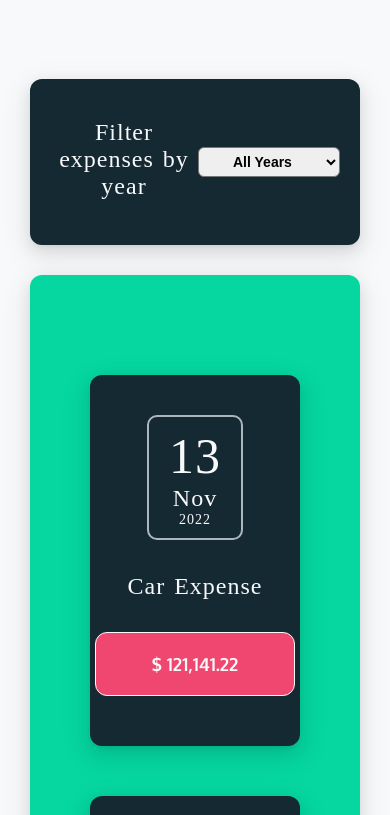
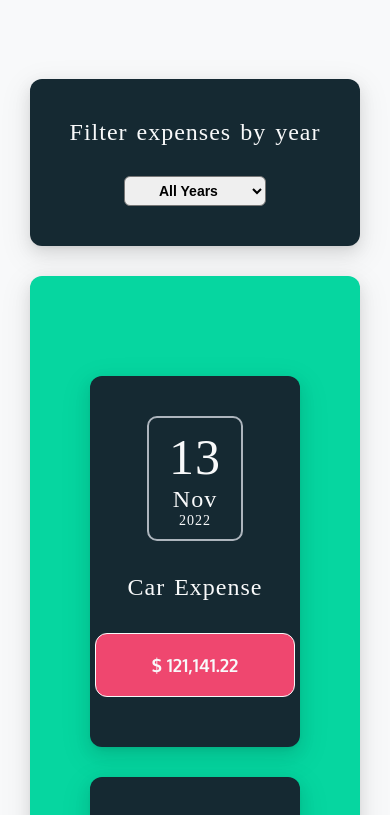
Before and after one commit to AyeshaMunawar-profile/expense-management-system, a React (Create React App) app: page / in a window 390 px wide. Shown: the part 1053-1868 px from the top of the page. Built offline with nearby package versions, Linux system fonts and the light colour scheme; a web font is replaced by a local one.

Commit message:
EMS> Format the expenses list and expense item
EMS> Format the expenses list and expense item

```diff
--- a/src/Components/ExpenseFilter/ExpenseFilter.css
+++ b/src/Components/ExpenseFilter/ExpenseFilter.css
@@ -23,3 +23,18 @@
   font-weight: bold;
   border-radius: 6px;
 }
+
+@media (max-width: 580px) {
+  .expenses-filter__control {
+    display: flex;
+    flex-flow: column nowrap;
+    width: 100%;
+    align-items: center;
+    justify-content: space-between;
+    margin: 1rem 0;
+  }
+  .expenses-filter label {
+    font-weight: bold;
+    margin-bottom: 3rem;
+  }
+}
--- a/src/Components/ExpenseItem/ExpenseItem.css
+++ b/src/Components/ExpenseItem/ExpenseItem.css
@@ -60,6 +60,10 @@
     color: var(--color-white-0);
 }
 
+.expense-list__item{
+    margin-bottom: 3rem;
+}
+
 @media (max-width: 580px) {
     .expense-item {
         flex-flow: column nowrap;
--- a/src/Components/ExpenseItem/ExpenseItem.js
+++ b/src/Components/ExpenseItem/ExpenseItem.js
@@ -4,16 +4,18 @@ import DateBox from "../DateBox/DateBox";
 import Card from "../../Container/Card/Card";
 
 function ExpenseItem(props) {
-    const {date, expenseTitle, amount} = props;
+    const { date, expenseTitle, amount } = props;
 
     return (
+        <li className='expense-list__item'>
             <Card className="expense-item">
-            <DateBox date={date}/>
+                <DateBox date={date} />
                 <div className="expense-item__description">
                     <div className="expense-item__title"><h3 className="heading">{expenseTitle}</h3></div>
                     <div className="paragraph expense-item__price"><h3>{`$ ${amount.toLocaleString()}`}</h3></div>
                 </div>
             </Card>
+        </li>
     );
 }
 
```
Lines whose indentation alone changed are shown as unchanged.
